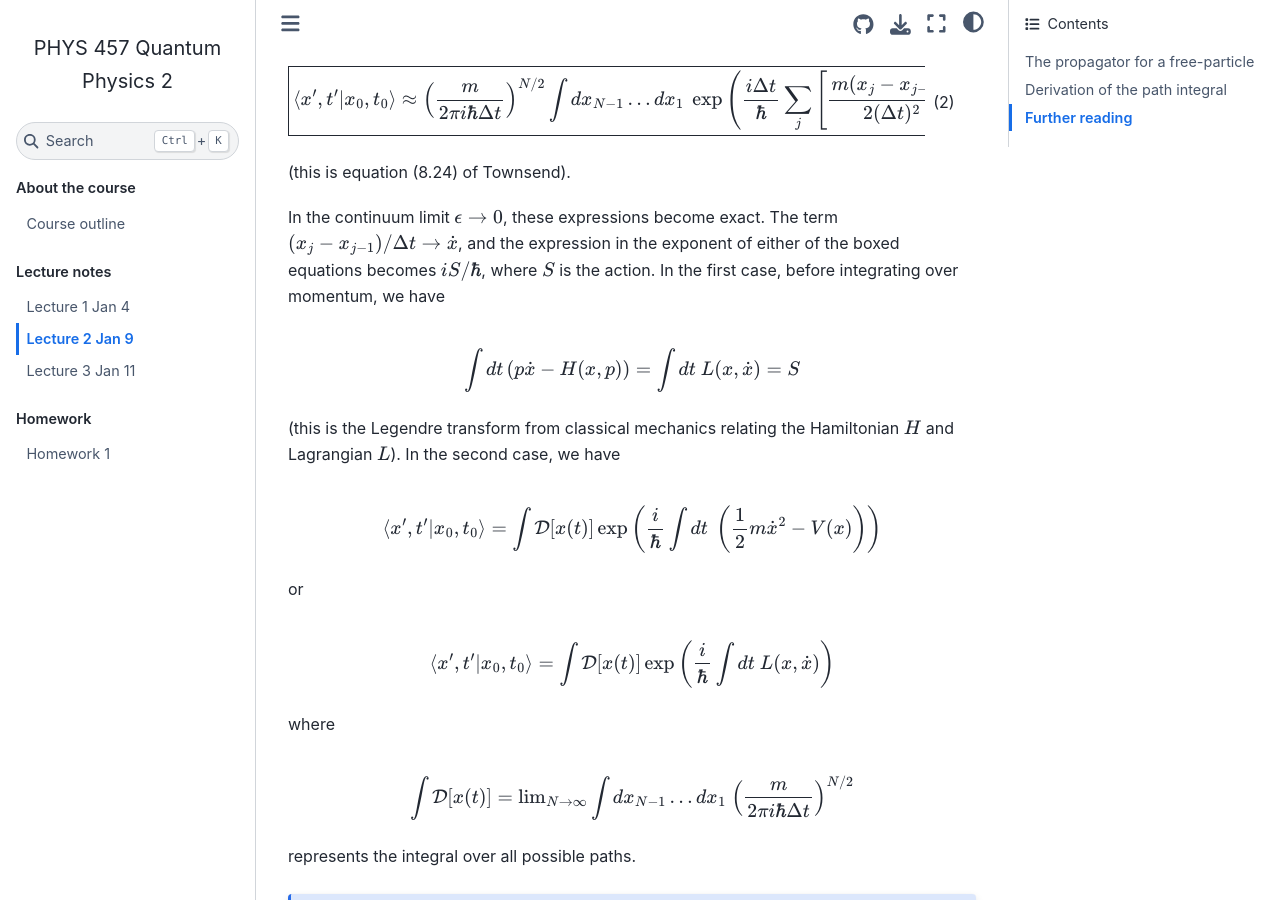
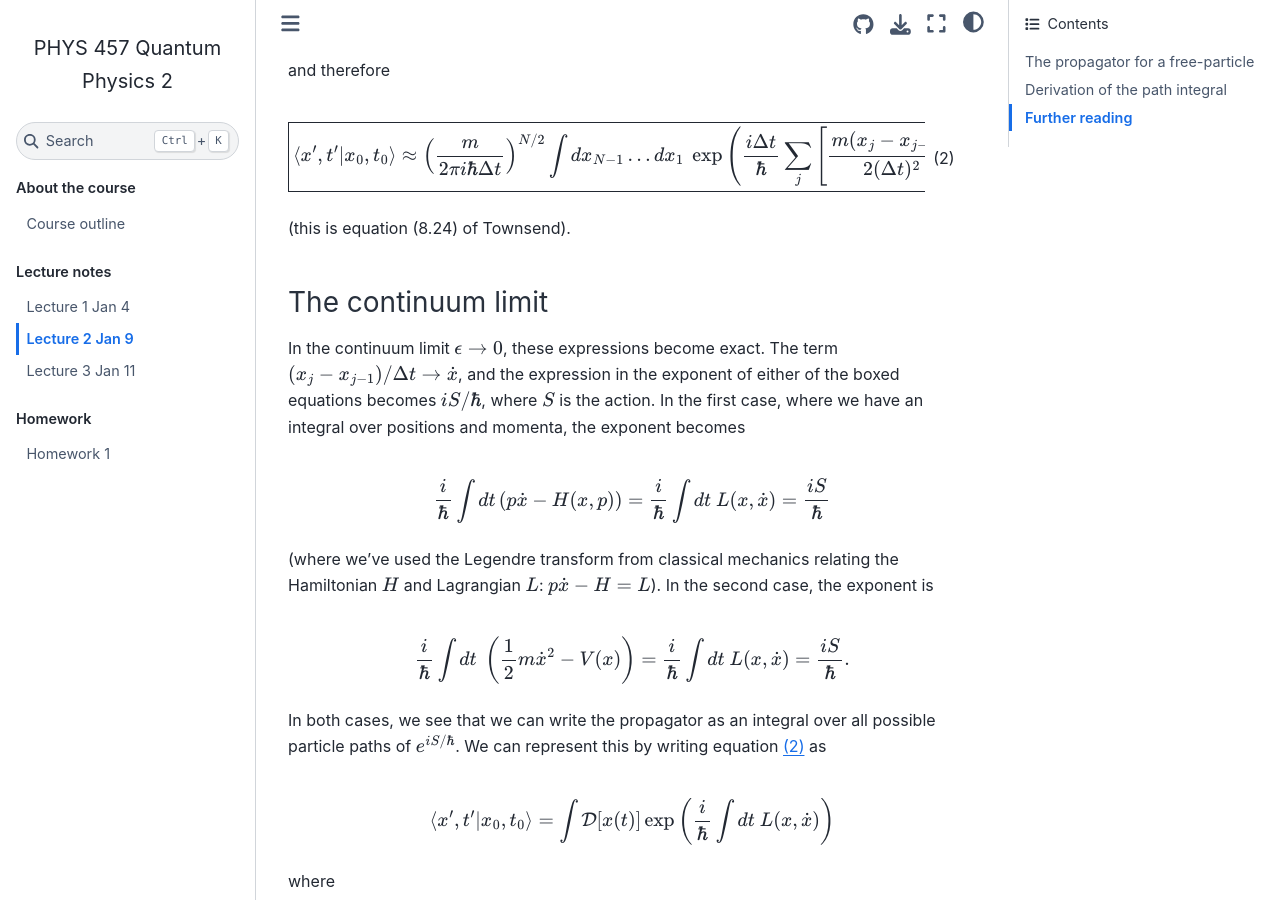
Before and after one commit to andrewcumming/phys457, a Jupyter Book: the page built from lecture2.md, in a window 1280 px wide and 900 px high, scrolled down 4076 px. Built offline with Jupyter Book 1.0.4 settings and Sphinx 7.4.7 and the Sphinx Book theme 1.1.4, drawn with Linux system fonts in a browser that asks for light colours; some of the changed text lies outside the part shown.

Commit message:
add solution to lecture 2

````diff
--- a/lecture2.md
+++ b/lecture2.md
@@ -2,7 +2,25 @@
 
 ```{admonition} Warm-up question
 Does $\ket{\Psi}$ have units? Does $\psi(x)$ have units?
-Explain why $\ket{p} = e^{ipx/\hbar}/\sqrt{2\pi \hbar}$ has that normalization.
+Explain why $\braket{x|p} = e^{ipx/\hbar}/\sqrt{2\pi \hbar}$ has that normalization.
+```
+
+```{dropdown} Solution
+
+You can answer these questions by thinking about the normalization of each. Since we need $\braket{\Psi|\Psi}=1$, $\ket{\Psi}$ is unitless. However, $\psi(x)=\braket{x|\Psi}$ must satisfy
+
+$$\int dx \left|\psi\right|^2 = 1$$
+
+which tells us that $\psi(x)$ must have units of $1/(\mathrm{length})^{1/2}$.
+
+The normalization of the momentum-eigenstate wavefunction $\braket{x|p}$ is chosen so that the momentum eigenstates satisfy the orthogonality relation
+
+$$\braket{p|p^\prime} = \delta(p-p^\prime).$$
+
+To see that this is true, insert the identity operator $\int dx \ket{x}\bra{x}$ and use the result  $\delta(x)=(1/2\pi)\int dy\ e^{ixy}$:
+
+$$\int dx \braket{p|x}\braket{x|p^\prime} = {1\over 2\pi\hbar} \int dx\ e^{ix(p^\prime-p)/\hbar} = \delta(p^\prime-p).$$
+
 ```
 
 Today the goal is to go through the calculation of the propagator using a path integral. We'll find that the path integral takes the form of an integral of $\exp(-iS/\hbar)$ over the different possible paths a particle can take, where $S$ is the action, as discussed at the end of last time.
@@ -107,15 +125,17 @@ $$\boxed{ \braket{x^\prime,t^\prime|x_0, t_0}\approx  \left({m\over 2\pi i \hbar
 
 (this is equation (8.24) of Townsend).
 
-In the continuum limit $\epsilon\rightarrow 0$, these expressions become exact. The term $(x_j-x_{j-1})/\Delta t\rightarrow \dot{x}$, and the expression in the exponent of either of the boxed equations becomes $iS/\hbar$, where $S$ is the action. In the first case, before integrating over momentum, we have
+### The continuum limit
 
-$$\int dt \left(p\dot{x} - H(x,p)\right) = \int dt\ L(x,\dot{x}) = S$$
+In the continuum limit $\epsilon\rightarrow 0$, these expressions become exact. The term $(x_j-x_{j-1})/\Delta t\rightarrow \dot{x}$, and the expression in the exponent of either of the boxed equations becomes $iS/\hbar$, where $S$ is the action. In the first case, where we have an integral over positions and momenta, the exponent becomes
 
-(this is the Legendre transform from classical mechanics relating the Hamiltonian $H$ and Lagrangian $L$). In the second case, we have
+$${i\over\hbar}\int dt \left(p\dot{x} - H(x,p)\right) = {i\over\hbar}\int dt\ L(x,\dot{x}) = {iS\over \hbar}$$
 
-$$\braket{x^\prime,t^\prime|x_0, t_0} = \int \mathcal{D}[x(t)] \exp\left({i\over \hbar}\int dt\ \left({1\over 2}m\dot{x}^2 - V(x)\right)\right)$$
+(where we've used the Legendre transform from classical mechanics relating the Hamiltonian $H$ and Lagrangian $L$: $p\dot{x}-H=L$). In the second case, the exponent is
 
-or
+$${i\over \hbar}\int dt\ \left({1\over 2}m\dot{x}^2 - V(x)\right) = {i\over\hbar}\int dt\ L(x,\dot{x}) = {iS\over \hbar}.$$
+
+In both cases, we see that we can write the propagator as an integral over all possible particle paths of $e^{iS/\hbar}$. We can represent this by writing equation {eq}`pathintegral` as
 
 $$\braket{x^\prime,t^\prime|x_0, t_0} = \int \mathcal{D}[x(t)] \exp\left({i\over \hbar}\int dt\ L(x, \dot{x})\right)$$
 
````
